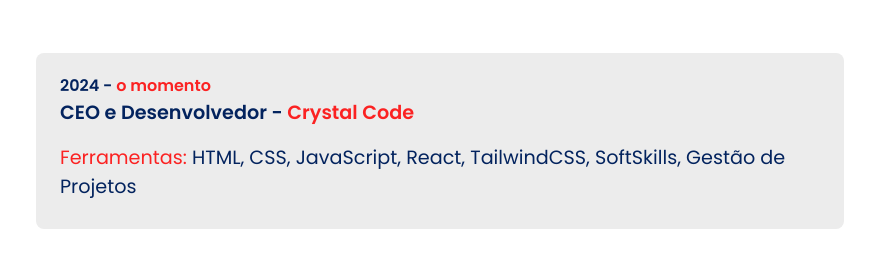
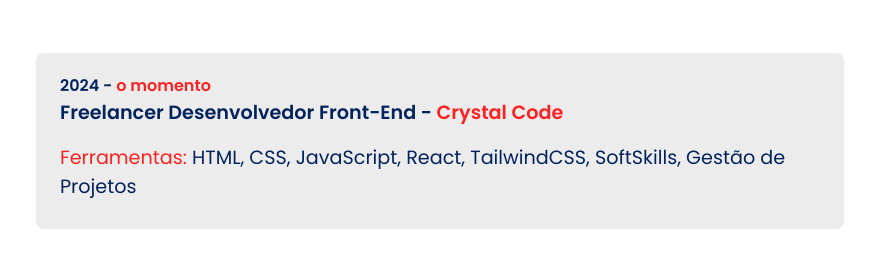
Before and after one commit to heitorffvieira/portifolio-hv, a plain HTML site: page index.html in a window 1280 px wide. Shown: the part 1684-1958 px from the top of the page, 308-1183 px from the left. Drawn offline with Linux system fonts and the light colour scheme.

Commit message:
alteração título freelancer

```diff
--- a/index.html
+++ b/index.html
@@ -104,7 +104,7 @@
                 <div id="governo-sergipe" class="resumo-experiencia">
                     <div class="periodo-tempo">
                         <span style="color: rgba(3, 35, 94, 1);" class="periodo">2024 - </span><span style="color: #FB2222;" class="periodo">o momento</span><br>
-                        <span style="color: rgba(3, 35, 94, 1);" class="cargo">CEO e Desenvolvedor - </span><span style="color: #FB2222;" class="cargo">Crystal Code</span><br>
+                        <span style="color: rgba(3, 35, 94, 1);" class="cargo">Freelancer Desenvolvedor Front-End - </span><span style="color: #FB2222;" class="cargo">Crystal Code</span><br>
                     </div>
                     <span style="color: #FB2222;" class="stack">Ferramentas: </span><span style="color: rgba(3, 35, 94, 1);" class="stack">HTML, CSS, JavaScript, React, TailwindCSS, SoftSkills, Gestão de Projetos</span>
                 </div>
```
